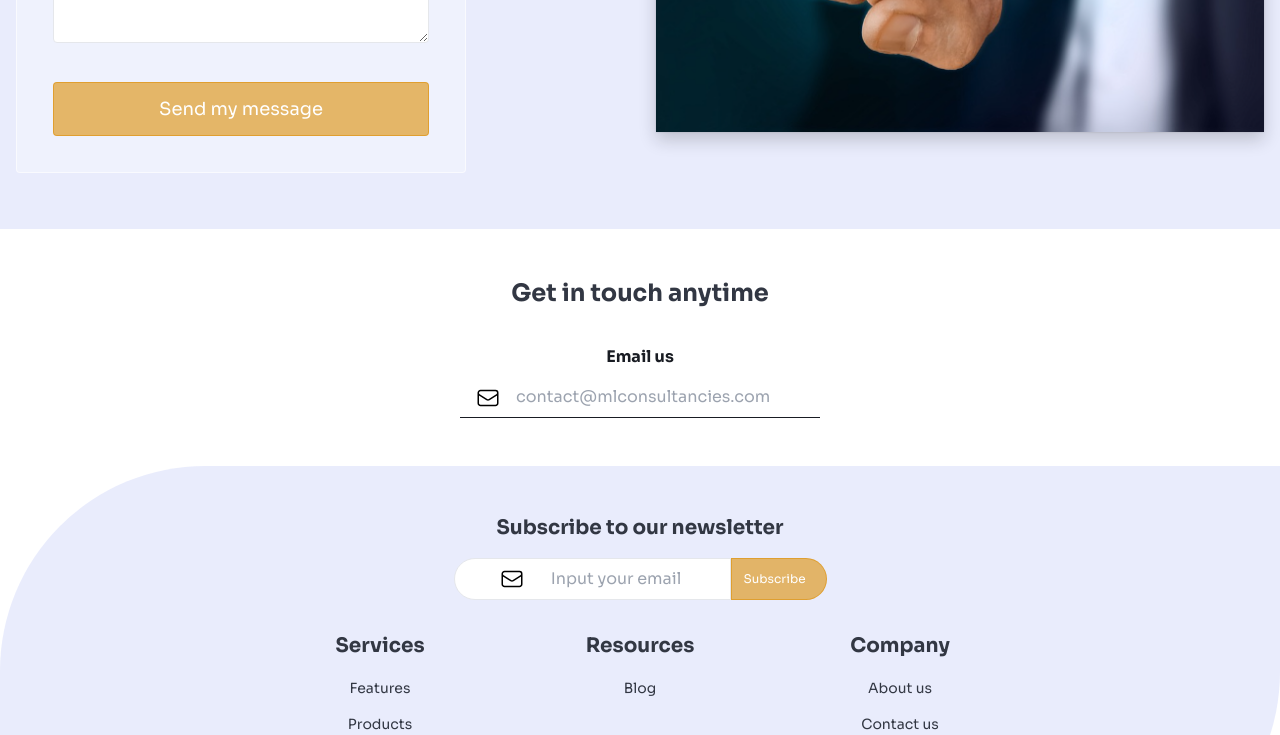
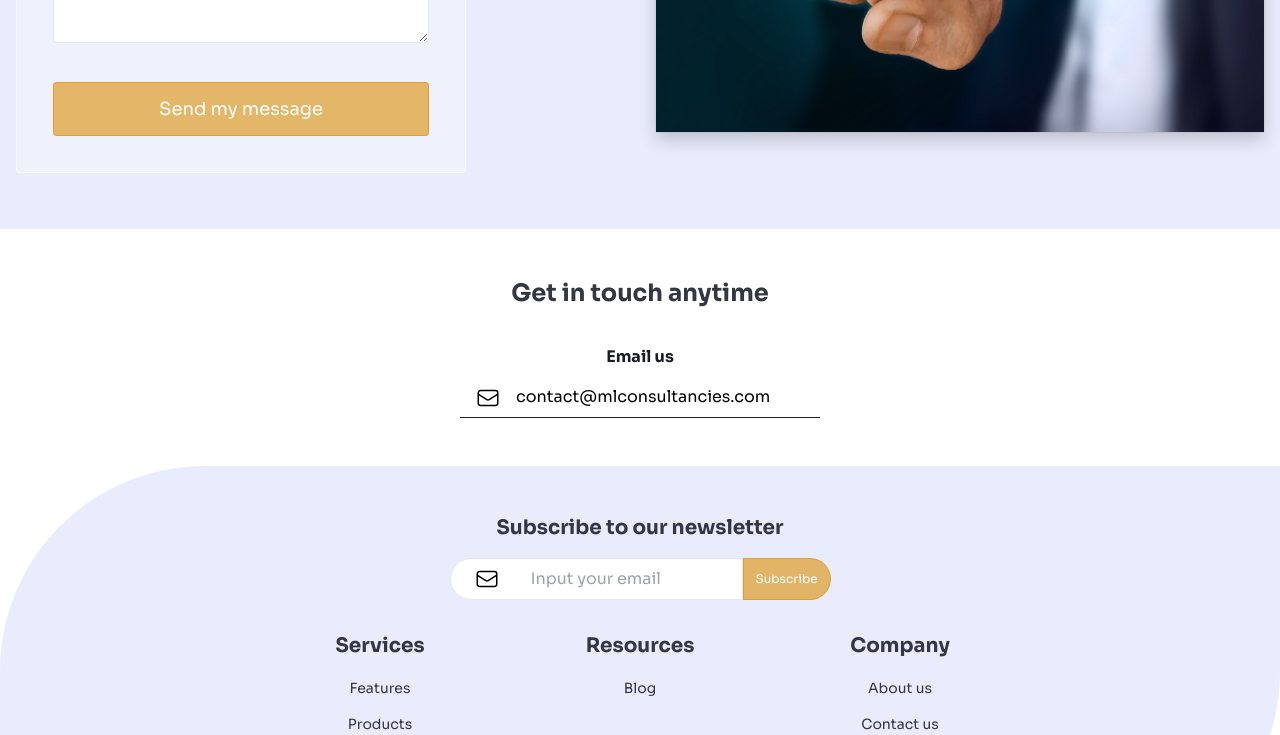
Before and after one commit to juned-dev/ai-tech, a React (Vite) app: page /contact-us in a window 1280 px wide. Shown: the part 508-1243 px from the top of the page. Built offline with nearby package versions, Linux system fonts and the light colour scheme.

Commit message:
fix ui changes

```diff
--- a/src/components/EmailUs.jsx
+++ b/src/components/EmailUs.jsx
@@ -27,8 +27,10 @@ export default function EmailUs() {
             </div>
             <input
               type="email"
+              readOnly={true}
               className="outline-none focus:outline-none border-b border-b-neutral-900 pl-14 pr-10 py-2 w-full focus:border-warning-500 transition-all"
-              placeholder="contact@mlconsultancies.com"
+              value="contact@mlconsultancies.com"
+              mailto="contact@mlconsultancies.com"
             />
           </div>
         </div>
--- a/src/components/Footer.jsx
+++ b/src/components/Footer.jsx
@@ -10,7 +10,7 @@ export default function Footer() {
     <footer className="bg-secondary-200 md:rounded-tl-[205px] md:rounded-br-[205px] py-12">
       <div className="container">
         <p className="font-bold text-neutral-700 text-xl text-center mb-4">Subscribe to our newsletter</p>
-        <div className="flex justify-center mb-8 max-w-[280px] mx-auto relative">
+        <div className="flex justify-center mb-8 max-w-[330px] mx-auto relative">
           <div className="absolute left-0 top-1/2 -translate-y-1/2">
             <svg
               xmlns="http://www.w3.org/2000/svg"
@@ -30,15 +30,15 @@ export default function Footer() {
 
           <input
             type="email"
-            className="text-center pl-8 md:pl-16 pr-4 py-2 rounded-tl-[22px] rounded-bl-[22px] bg-neutral-250 text-neutral-600 outline-none border border-neutral-250
+            className="pl-8 md:pl-20 pr-4 py-2 rounded-tl-[22px] rounded-bl-[22px] bg-neutral-250 text-neutral-600 outline-none border border-neutral-250
                     focus:border-warning-500"
             placeholder="Input your email"
             value={email}
             onChange={(e) => setEmail(e.target.value)}
           />
-          <div
+          <button
             className="text-xs cursor-pointer bg-warning-500 text-white rounded-tr-[22px] rounded-br-[22px] px-3 py-2 border border-warning-500 hover:bg-white hover:text-warning-500
-                hover:border hover:border-warning-500 transition-all flex flex-row"
+                hover:border hover:border-warning-500 transition-all text-center h-[42px] w-[88px] flex-shrink-0"
             onClick={() => {
               setLoader(true);
               postEmail(email)
@@ -52,11 +52,8 @@ export default function Footer() {
                 });
             }}
           >
-            <div className="flex items-center mr-2">
-              <button>Subscribe</button>
-            </div>
-            <div className="flex items-center">{loader && <SpinnerLoader />}</div>
-          </div>
+            {loader ? <SpinnerLoader /> : "Subscribe"}
+          </button>
         </div>
 
         <div className="grid sm:grid-cols-3 sm:text-center gap-3 max-w-3xl mx-auto mb-11">
--- a/src/components/GetInTouch.jsx
+++ b/src/components/GetInTouch.jsx
@@ -106,12 +106,11 @@ export default function GetInTouch() {
                     type="submit"
                     onClick={() => {
                       handleSubmit();
-                      resetForm();
+                      // resetForm();
                     }}
                     className="bg-warning-500 text-white text-lg px-10 py-3 rounded w-full border border-warning-500 hover:bg-white hover:text-warning-500 transition-all flex  items-center justify-center"
                   >
-                    <div>Send my message</div>
-                    <div>{loader && <SpinnerLoader />}</div>
+                    {loader ? <SpinnerLoader /> : "Send my message"}
                   </button>
                 </div>
               </div>
--- a/src/components/SpinnerLoader.jsx
+++ b/src/components/SpinnerLoader.jsx
@@ -2,10 +2,10 @@ import React from "react";
 
 const SpinnerLoader = ({ className }) => {
   return (
-    <div className={`animate-fade text-center h-[15px] w-[17px] ${className}`}>
+    <div className={`animate-fade text-center h-[15px] w-[17px] mx-auto ${className ? className : ""}`}>
       <svg
         role="status"
-        className="animate-spin  h-[15px] w-[17px] text-gray-200 dark:text-gray-600 fill-blue-100"
+        className="animate-spin  h-[15px] w-[17px] text-gray-200 fill-gray-500"
         viewBox="0 0 100 101"
         fill="none"
         xmlns="http://www.w3.org/2000/svg"
--- a/src/components/UploadFile.jsx
+++ b/src/components/UploadFile.jsx
@@ -27,9 +27,9 @@ export default function UploadFile({ item, setShowInput }) {
   }
   return (
     <div>
-      <div className="border-b pb-8 mb-8">
+      <div className="border-b pb-8 mb-8 max-w-lg mx-auto animate-fade">
         {showSuccessMsg ? (
-          <div>
+          <div className="animate-fade">
             {/* success-alert-message  */}
             <div className="rounded-md bg-green-50 p-4 max-w-xl mx-auto">
               <div className="flex">
@@ -146,7 +146,7 @@ export default function UploadFile({ item, setShowInput }) {
                     </label>
                     <p className="pl-1"></p>
                   </div>
-                  <p className="text-xs text-gray-500">PNG, JPG, GIF up to 10MB</p>
+                  <p className="text-xs text-gray-500">In PNG, JPG, PDF format </p>
                 </div>
               </div>
             )}
@@ -162,13 +162,10 @@ export default function UploadFile({ item, setShowInput }) {
                       }, [300]);
                     });
                   }}
-                  className="border border-success-700 text-success-700 bg-neutral-150 py-[12px] px-14 hover:text-neutral-150 hover:bg-success-700 transition duration-300 rounded"
+                  className="border border-success-700 h-[50px] w-[173px] mx-auto text-success-700 bg-neutral-150 py-[12px] px-14 hover:text-neutral-150 hover:bg-success-700 transition duration-300 rounded"
                 >
-                  Submit
+                  <div>{loader ? <SpinnerLoader /> : "Submit"} </div>
                 </button>
-                {/* <div className="flex items-center">
-              {loader && <SpinnerLoader />}
-            </div> */}
               </div>
             )}
           </>
--- a/tailwind.config.cjs
+++ b/tailwind.config.cjs
@@ -63,6 +63,15 @@ module.exports = {
       borderRadius: {
         m: "2px",
       },
+      animation: {
+        fade: "fadeIn 0.35s ease-in",
+      },
+      keyframes: {
+        fadeIn: {
+          "0%": { opacity: 0 },
+          "100%": { opacity: 100 },
+        },
+      },
     },
   },
   plugins: [],
```
